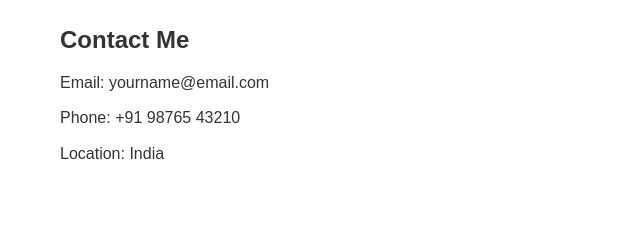
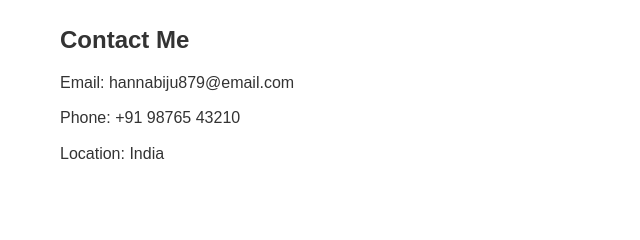
Before and after one commit to Hanna-234/portfolio, a plain HTML site: page contact.html in a window 1280 px wide. Shown: the part 124-364 px from the top of the page, 0-640 px from the left. Drawn offline with Linux system fonts and the light colour scheme.

Commit message:
Change contact email address to hannabiju879@email.com
Updated contact email in the contact section.

```diff
--- a/contact.html
+++ b/contact.html
@@ -22,7 +22,7 @@
     </nav>
     <section id="contact" class="section">
         <h2>Contact Me</h2>
-        <p>Email: yourname@email.com</p>
+        <p>Email: hannabiju879@email.com</p>
         <p>Phone: +91 98765 43210</p>
         <p>Location: India</p>
     </section>
```
